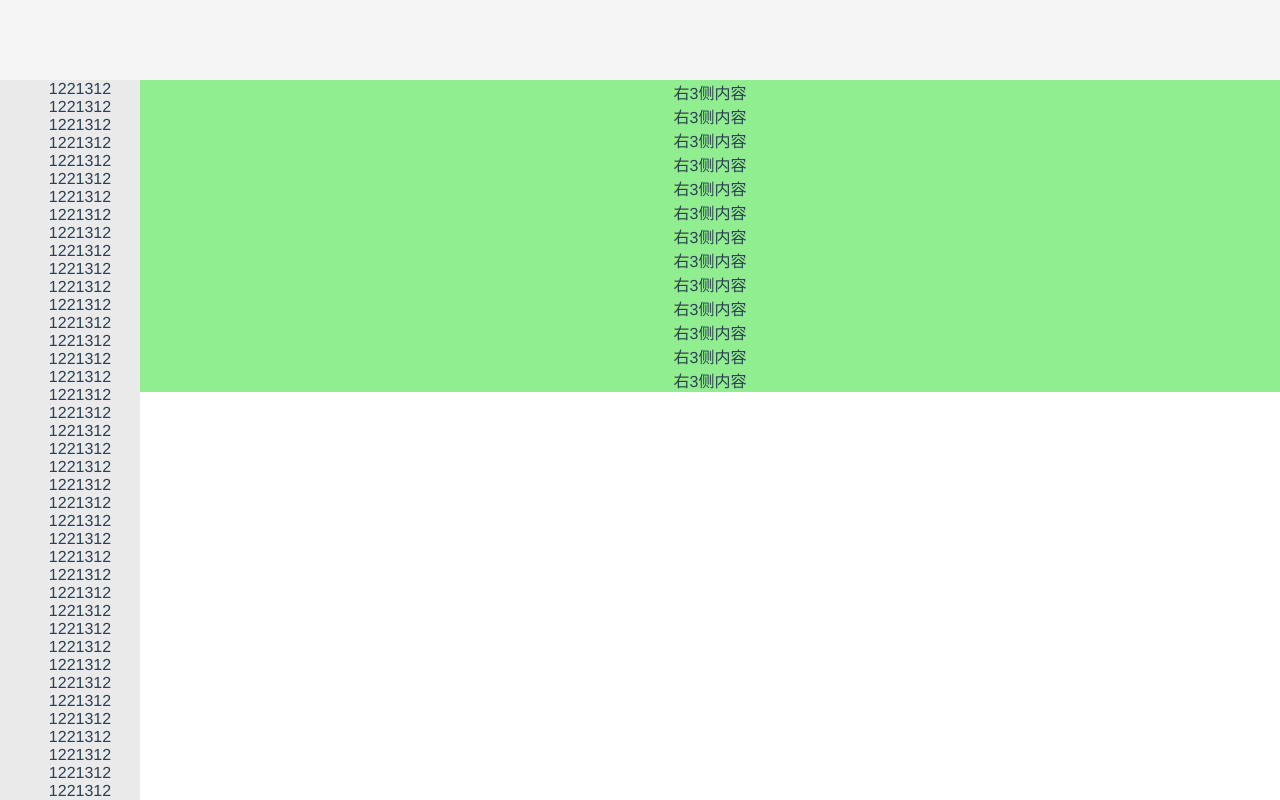
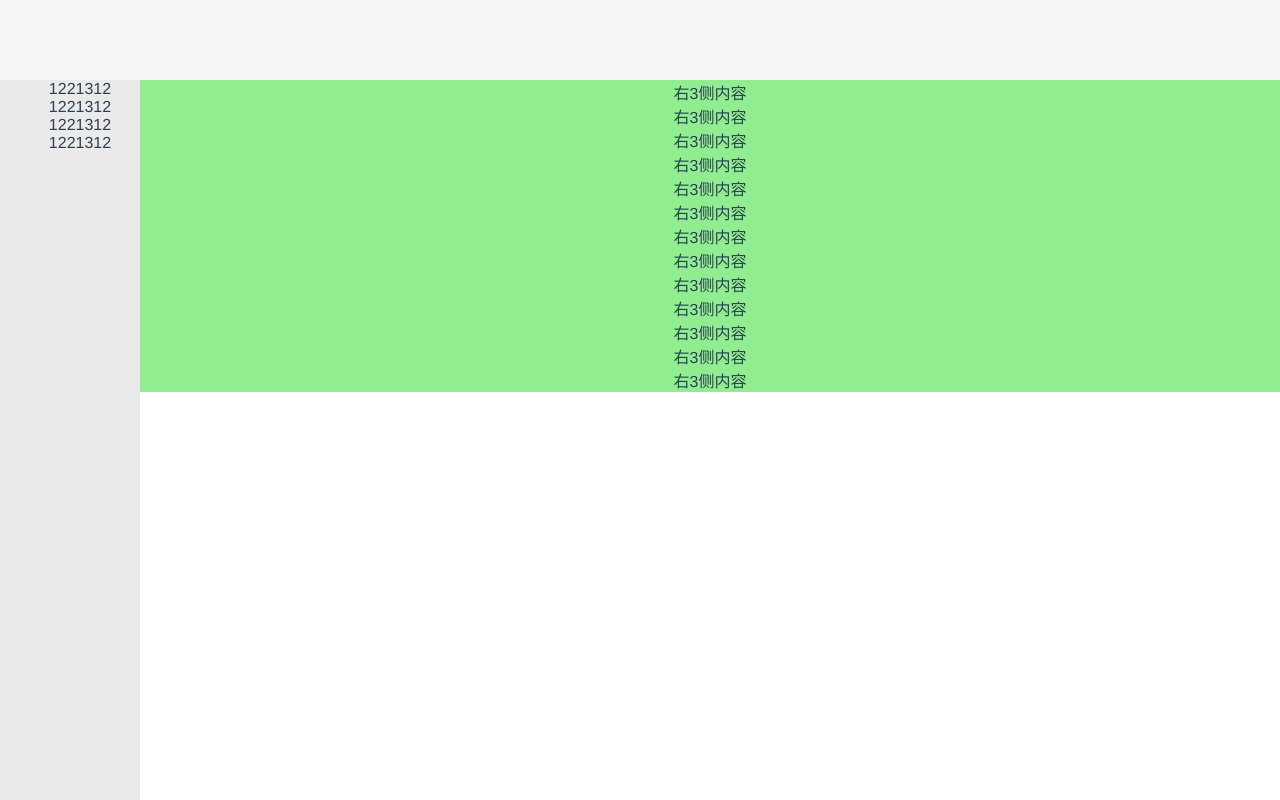
Before and after one commit to happyPanghu/vue2, a Vue app: page / in a window 1280 px wide. Built offline with nearby package versions, Linux system fonts and the light colour scheme.

Commit message:
1111111111111111

```diff
--- a/src/components/common/left.vue
+++ b/src/components/common/left.vue
@@ -2,70 +2,6 @@
   <div class="left-side">
     <div class="left-inside">
       <ul>
-        <li>1221312</li>
-        <li>1221312</li>
-        <li>1221312</li>
-        <li>1221312</li>
-        <li>1221312</li>
-        <li>1221312</li>
-        <li>1221312</li>
-        <li>1221312</li>
-        <li>1221312</li>
-        <li>1221312</li>
-        <li>1221312</li>
-        <li>1221312</li>
-        <li>1221312</li>
-        <li>1221312</li>
-        <li>1221312</li>
-        <li>1221312</li>
-        <li>1221312</li>
-        <li>1221312</li>
-        <li>1221312</li>
-        <li>1221312</li>
-        <li>1221312</li>
-        <li>1221312</li>
-        <li>1221312</li>
-        <li>1221312</li>
-        <li>1221312</li>
-        <li>1221312</li>
-        <li>1221312</li>
-        <li>1221312</li>
-        <li>1221312</li>
-        <li>1221312</li>
-        <li>1221312</li>
-        <li>1221312</li>
-        <li>1221312</li>
-        <li>1221312</li>
-        <li>1221312</li>
-        <li>1221312</li>
-        <li>1221312</li>
-        <li>1221312</li>
-        <li>1221312</li>
-        <li>1221312</li>
-        <li>1221312</li>
-        <li>1221312</li>
-        <li>1221312</li>
-        <li>1221312</li>
-        <li>1221312</li>
-        <li>1221312</li>
-        <li>1221312</li>
-        <li>1221312</li>
-        <li>1221312</li>
-        <li>1221312</li>
-        <li>1221312</li>
-        <li>1221312</li>
-        <li>1221312</li>
-        <li>1221312</li>
-        <li>1221312</li>
-        <li>1221312</li>
-        <li>1221312</li>
-        <li>1221312</li>
-        <li>1221312</li>
-        <li>1221312</li>
-        <li>1221312</li>
-        <li>1221312</li>
-        <li>1221312</li>
-        <li>1221312</li>
         <li>1221312</li>
         <li>1221312</li>
         <li>1221312</li>
```
